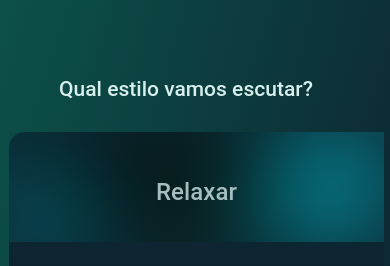
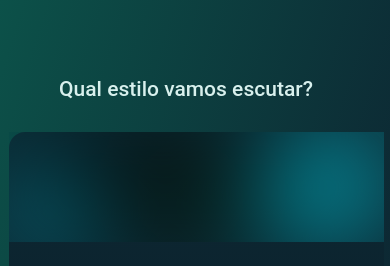
Before and after one commit to glu-tech/DepreNotNow, a React Native app in the folder Frontend/: screen /SelectionMusic in a window 390 px wide. Shown: the top 266 px of the page. Built offline with nearby package versions, Linux system fonts and the light colour scheme; some icons are missing.

Commit message:
fix: :construction: Added forgotten functionality in Home Screen
Added functionality for capture and show binaural type option

```diff
--- a/Frontend/src/components/CardStyleSound/index.tsx
+++ b/Frontend/src/components/CardStyleSound/index.tsx
@@ -13,7 +13,14 @@ const images = {
     }
 }
 
-export function CardStyleSound(props:{topLocate:number, imgName:string, head:string}) {
+interface props {
+    topLocate:number,
+    imgName:string,
+    head:string,
+    onPress?:any
+}
+
+export function CardStyleSound(props:props) {
     let sourceImg;
     if (props.imgName == "lofi"){
         sourceImg = images.lofi;
@@ -24,7 +31,7 @@ export function CardStyleSound(props:{topLocate:number, imgName:string, head:str
     }
 
     return (
-        <Card style={{ top: props.topLocate }}>
+        <Card onPress={props.onPress} style={{ top: props.topLocate }}>
             <LinearGradient colors={['#0c514949', '#0a142230']} style={{ flex: 1, borderRadius: 16 }}>
                 <SoundImage borderRadius={16} source={sourceImg.uri} />
                 <Title>{props.head}</Title>
--- a/Frontend/src/components/ViewSelectedOption/styles.ts
+++ b/Frontend/src/components/ViewSelectedOption/styles.ts
@@ -21,4 +21,5 @@ export const Label = styled.Text`
     text-align: center;
     letter-spacing: 0.1px;
     color: #D8F0ED;
+    text-transform: capitalize;
 `;
--- a/Frontend/src/screens/Home/index.tsx
+++ b/Frontend/src/screens/Home/index.tsx
@@ -8,8 +8,8 @@ import { useNavigation } from '@react-navigation/native';
 export function Home() {
   const navigation = useNavigation();
 
-  async function requestTypeBinaural(type:string){
-      await AsyncStorage.setItem('@deprenotnow:typeBinaural', `${type}`).then(() => {
+  async function requestTypeBinaural(type:{name: string, value: string}){
+      await AsyncStorage.setItem('@deprenotnow:typeBinaural', `${[type.name, type.value]}`).then(() => {
         navigation.navigate('SelectionMusic');
       });
   }
@@ -18,9 +18,9 @@ export function Home() {
     <ContainerScreen visibleMenuBar={true} optionMenuSelected={[true, false, false]}>
       <Title>O que vamos fazer hoje?</Title>
 
-      <CardSound onPress={() => requestTypeBinaural("relax")} topLocate={182} imgName={"relax"} head={"Relaxar"} subhead={"Você quer aliviar aquela crise de ansiedade?"} />
-      <CardSound onPress={() => requestTypeBinaural("sleep")} topLocate={372} imgName={"sleep"} head={"Dormir"} subhead={"Você está sem conseguir dormir?"} />
-      <CardSound onPress={() => requestTypeBinaural("happy")} topLocate={562} imgName={"happy"} head={"Alegrar"} subhead={"Você está triste e precisa se animar?"} />
+      <CardSound onPress={() => requestTypeBinaural({name: 'Relaxar', value: 'relax'})} topLocate={182} imgName={"relax"} head={"Relaxar"} subhead={"Você quer aliviar aquela crise de ansiedade?"} />
+      <CardSound onPress={() => requestTypeBinaural({name: 'Dormir', value: 'sleep'})} topLocate={372} imgName={"sleep"} head={"Dormir"} subhead={"Você está sem conseguir dormir?"} />
+      <CardSound onPress={() => requestTypeBinaural({name: 'Alegrar', value: 'happy'})} topLocate={562} imgName={"happy"} head={"Alegrar"} subhead={"Você está triste e precisa se animar?"} />
 
     </ContainerScreen>
   );
--- a/Frontend/src/screens/SelectionMusic/index.tsx
+++ b/Frontend/src/screens/SelectionMusic/index.tsx
@@ -1,18 +1,36 @@
-import React from 'react';
+import React, { useEffect, useState } from 'react';
 import GridMenu from '../../components/GridMenu';
 import { CardStyleSound } from '../../components/CardStyleSound';
 import ViewSelectedOption from '../../components/ViewSelectedOption';
+import AsyncStorage from '@react-native-async-storage/async-storage';
+import { useNavigation } from '@react-navigation/native';
 
 export function SelectionMusic() {
-  let binauralSelected = "Relaxar";
+  const navigation = useNavigation();
+  const [typeBinauralSound, setTypeBinauralSound] = useState<string>();
+
+  useEffect(() => {
+      async function loadStorageBinaural() {
+          const typeBinaural:string | null = await AsyncStorage.getItem('@deprenotnow:typeBinaural');
+          setTypeBinauralSound(typeBinaural?.split(',')[0] || '');
+      }
+
+      loadStorageBinaural();
+  },[]);
+
+  async function requestBackgroundSound(style:string){
+    await AsyncStorage.setItem('@deprenotnow:backgroundSound', `${style}`).then(() => {
+      navigation.navigate('SelectionTime');
+    });
+}
 
   return (
       <GridMenu title='Qual estilo vamos escutar?' visibleMenuBar={true} optionMenuSelected={[true, false, false]} >
-        <ViewSelectedOption text={binauralSelected} imgName={"binaural"} borderTop={16} borderBottom={16} />
+        <ViewSelectedOption text={`${typeBinauralSound}`} imgName={"binaural"} borderTop={16} borderBottom={16} />
 
-        <CardStyleSound head='LoFi' topLocate={35} imgName='lofi' />
-        <CardStyleSound head='Soft Rock' topLocate={60} imgName='softRock' />
-        <CardStyleSound head='Indie' topLocate={85} imgName='indie' />
+        <CardStyleSound onPress={() => requestBackgroundSound('lofi')} head='LoFi' topLocate={35} imgName='lofi' />
+        <CardStyleSound onPress={() => requestBackgroundSound('softRock')} head='Soft Rock' topLocate={60} imgName='softRock' />
+        <CardStyleSound onPress={() => requestBackgroundSound('indie')} head='Indie' topLocate={85} imgName='indie' />
       </GridMenu>
   );
 }
```
